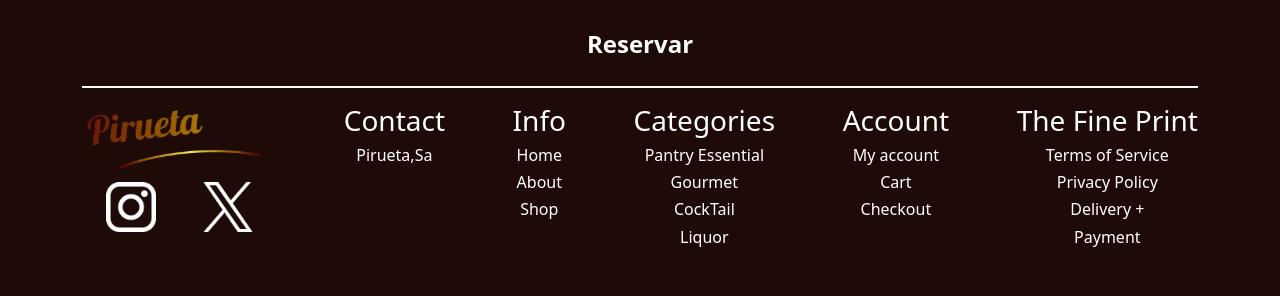
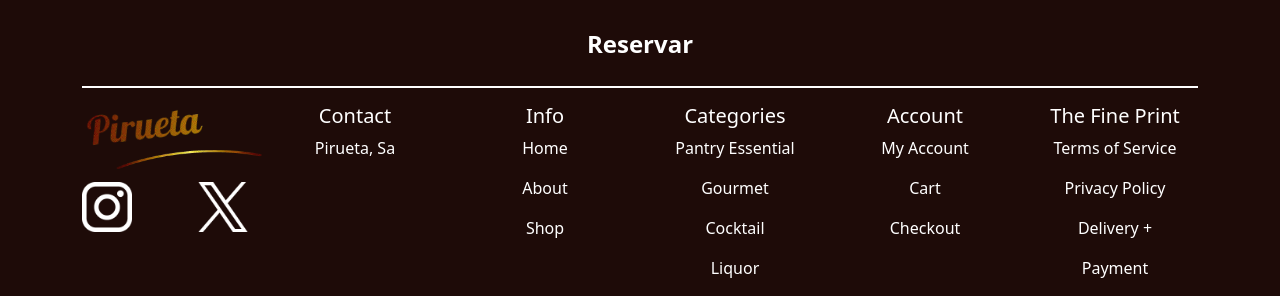
Before and after one commit to David12662/Proyecto2-EvalDise-oI, a plain HTML site: page Index.html in a window 1280 px wide. Shown: the part 848-1144 px from the top of the page. Before the commit the page ends 1103 px from the top, so only its background shows below. Drawn offline with nearby package versions, Linux system fonts and the light colour scheme.

Commit message:
TrabajoTerminado100%

```diff
--- a/Index.html
+++ b/Index.html
@@ -17,39 +17,43 @@
 <body data-bs-theme="dark">
     <header>
         <nav class="navbar navbar-light py-4">
-                <div class="container d-flex justify-content-between">
+            <div class="container d-flex justify-content-between align-items-center">
 
                 <div>
-                        <a href="#">
-                            <img class="image-logo" src="./styles/images/logo.png" alt="Pirueta">
+                    <a href="../index.html">
+                        <img class="image-logo" src="../styles/images/logo.png" alt="Pirueta">
                     </a>
                 </div>
 
 
-                    <div class="d-flex gap-5 menu">
+                <div class="d-none d-md-flex gap-5 menu">
                     <h1 class="nav-item">
                         <a class="nav-link" href="#" role="button">Menús</a>
                         <ul class="dropdown-menu">
                             <li><a class="dropdown-item" href="#">Menu Del Dia</a></li>
                             <li><a class="dropdown-item" href="#">Menu De La Semana</a></li>
                             <li><a class="dropdown-item" href="#">Menu Del Mes</a></li>
+                        </ul>
                     </h1>
                     <h1 class="nav-item">
                         <a class="nav-link" href="#" role="button">Contacto</a>
                         <ul class="dropdown-menu">
                             <li><a class="dropdown-item" href="#">Conócenos</a></li>
                             <li><a class="dropdown-item" href="#">¿Donde nos Ubicamos?</a></li>
+                        </ul>
                     </h1>
                     <h1 class="nav-item">
-                            <a class="nav-link" href="#" role="button">Cartas</a>
+                        <a class="nav-link" href="./views/Carta.html" role="button">Cartas</a>
                         <ul class="dropdown-menu">
-                                <li><a class="dropdown-item" href="views/Roma.html">Roma</a></li>
+                            <li><a class="dropdown-item" href="./views/Roma.html">Roma</a></li>
                             <li><a class="dropdown-item" href="#">São Paulo</a></li>
-                                <li><a class="dropdown-item" href="views/Carta.html">El Cairo</a></li>
+                            <li><a class="dropdown-item" href="./views/Carta.html">El Cairo</a></li>
+                        </ul>
                     </h1>
                 </div>
 
-                    <div>
+
+                <div class="d-block d-md-none">
                     <button class="menubutton" type="button" data-bs-toggle="offcanvas" data-bs-target="#menuOffcanvas"
                         aria-controls="cartOffcanvas">
                     </button>
@@ -111,46 +115,50 @@
         </div>
         <div class="mt-4 footerdivider"></div>
     </main>
-        <footer class="container text-center d-flex justify-content-between mt-3 ">
-            <div>
-                <img class="image-logo" src="./styles/images/logo.png" alt="Pirueta">
-                <div class="d-flex justify-content-around mt-2  socialmedia">
-                    <a class="instagram"></a>
-                    <a class="x"></a>
+    <footer class="container text-center text-white mt-3">
+        <div class="row gy-4 justify-content-center">
+            <div class="col-12 col-md-4 col-lg-2 text-md-start">
+                <img class="image-logo" src="../styles/images/logo.png" alt="Pirueta">
+                <div class="d-flex justify-content-center justify-content-md-start mt-2 gap-3 socialmedia">
+                    <a href="#" class="social-icon instagram">
+                        <img class="socialmediaimg" src="../styles/images/logotipo-de-instagram.png"
+                            style="height: 50px; width: 50px;"></a>
+                    <a href="#" class="social-icon x"></a>
+                    <img class="socialmediaimg" src="../styles/images/x.png" style="height: 50px; width: 50px;"></a>
                 </div>
             </div>
-            <div>
-                <h3>Contact</h3>
-                <h6>Pirueta,Sa</h6>
+
+            <div class="col-6 col-md-4 col-lg-2">
+                <h5>Contact</h5>
+                <p>Pirueta, Sa</p>
             </div>
-            <div>
-                <h3>Info</h3>
-                <h6>Home</h6>
-                <h6>About</h6>
-                <h6>Shop</h6>
+            <div class="col-6 col-md-4 col-lg-2">
+                <h5>Info</h5>
+                <p>Home</p>
+                <p>About</p>
+                <p>Shop</p>
             </div>
-            <div>
-                <h3>Categories</h3>
-                <h6>Pantry Essential</h6>
-                <h6>Gourmet</h6>
-                <h6>CockTail</h6>
-                <h6>Liquor</h6>
+            <div class="col-6 col-md-4 col-lg-2">
+                <h5>Categories</h5>
+                <p>Pantry Essential</p>
+                <p>Gourmet</p>
+                <p>Cocktail</p>
+                <p>Liquor</p>
             </div>
-            <div>
-                <h3>Account</h3>
-                <h6>My account</h6>
-                <h6>Cart</h6>
-                <h6>Checkout</h6>
+            <div class="col-6 col-md-4 col-lg-2">
+                <h5>Account</h5>
+                <p>My Account</p>
+                <p>Cart</p>
+                <p>Checkout</p>
             </div>
-            <div>
-                <h3>The Fine Print</h3>
-                <h6>Terms of Service</h6>
-                <h6>Privacy Policy</h6>
-                <h6>Delivery +</h6>
-                <h6>Payment</h6>
+            <div class="col-6 col-md-4 col-lg-2">
+                <h5>The Fine Print</h5>
+                <p>Terms of Service</p>
+                <p>Privacy Policy</p>
+                <p>Delivery +</p>
+                <p>Payment</p>
             </div>
-
-
+        </div>
     </footer>
     <script src="https://cdn.jsdelivr.net/npm/@popperjs/core@2.11.8/dist/umd/popper.min.js"
         integrity="sha384-I7E8VVD/ismYTF4hNIPjVp/Zjvgyol6VFvRkX/vR+Vc4jQkC+hVqc2pM8ODewa9r" crossorigin="anonymous">
--- a/styles/index.css
+++ b/styles/index.css
@@ -211,14 +211,6 @@ body {
   background-size: 100%;
 }
 
-.instagram {
-  background-image: url("./images/logotipo-de-instagram.png");
-}
-
-.x {
-  background-image: url("images/x.png");
-}
-
 @media (max-width: 992px) {
   .menu {
     display: none;
--- a/styles/scss/elcairo.scss
+++ b/styles/scss/elcairo.scss
@@ -312,7 +312,7 @@ body, html {
 }
 
 .image-logo{
-  height: 70px;
+  height: 60px;
   mix-blend-mode: hard-light;
 }
 
@@ -323,6 +323,8 @@ body, html {
 
   .instagram {
     background-image: url("../images/logotipo-de-instagram.png");
+    height: 50px;
+    width: 50px;
   }
   .x {
     background-image: url("../images/x.png");
--- a/styles/scss/roma.scss
+++ b/styles/scss/roma.scss
@@ -329,20 +329,29 @@ html {
 }
 
 .image-logo {
-  height: 70px;
+  height: 60px;
   mix-blend-mode: hard-light;
 }
 
-.socialmedia a {
-  height: 50px;
-  width: 50px;
-  background-size: 100%;
+.socialmedia {
+  display: flex;
+  gap: 10px;
 
-  .instagram {
-    background-image: url("../images/logotipo-de-instagram.png");
+  .social-icon {
+    display: inline-block;
+    height: 50px;
+    width: 50px;
+    overflow: hidden;
   }
 
-  .x {
-    background-image: url("../images/x.png");
+}
+
+@media (max-width: 768px) {
+  footer {
+    text-align: center;
+  }
+
+  .socialmedia {
+    justify-content: center;
   }
 }
```
Also changed, not shown: styles/scss/reserva.scss (+5 -7 lines), views/Elcairo.html (+51 -39 lines), views/Reserva.html (+3 -3 lines), views/Roma.html (+72 -45 lines), styles/scss/elcairo.css, styles/scss/reserva.css, styles/scss/roma.css, 4 other files. Lines whose indentation alone changed are shown as unchanged.
